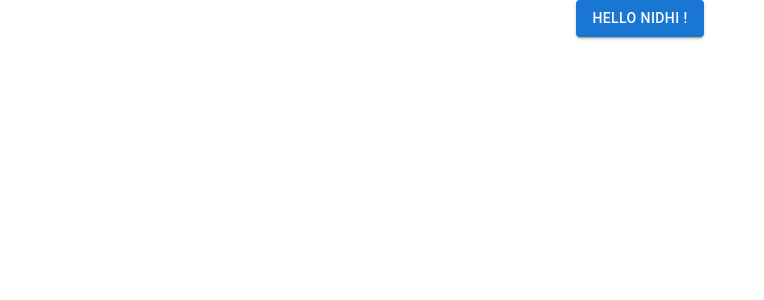
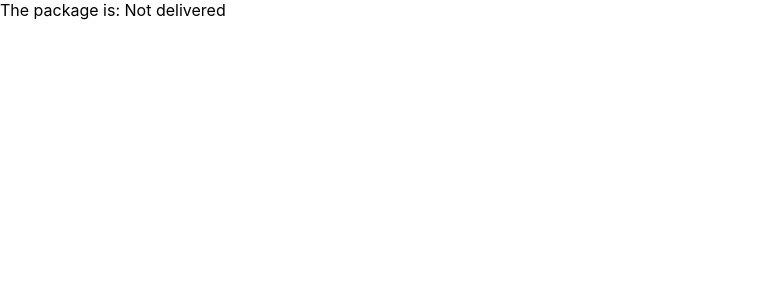
Before and after one commit to MountainBridge/portfolio, a React (Create React App) app in the folder Projects/react-standalone/: page / in a window 1280 px wide. Shown: the top 300 px of the page, without its empty margins (0-764 px from the left). Built offline with nearby package versions, Linux system fonts and the light colour scheme.

Commit message:
using state hooks

```diff
--- a/Projects/react-standalone/src/index.js
+++ b/Projects/react-standalone/src/index.js
@@ -1,12 +1,20 @@
-import React from 'react';
+import React, {useState} from 'react';
 import ReactDOM from 'react-dom';
 import './index.css';
-import App from './App';
 import reportWebVitals from './reportWebVitals';
+
+//adind state to our component using React hooks
+function App(){
+  console.log(useState);
+  const [status] = useState("Not delivered");
+ return(
+   <div>The package is: {status}</div>
+ )
+}
 
 ReactDOM.render(
   <React.StrictMode>
-    <App name="Nidhi"/>
+    <App/>
   </React.StrictMode>,
   document.getElementById('root')
 );
```
